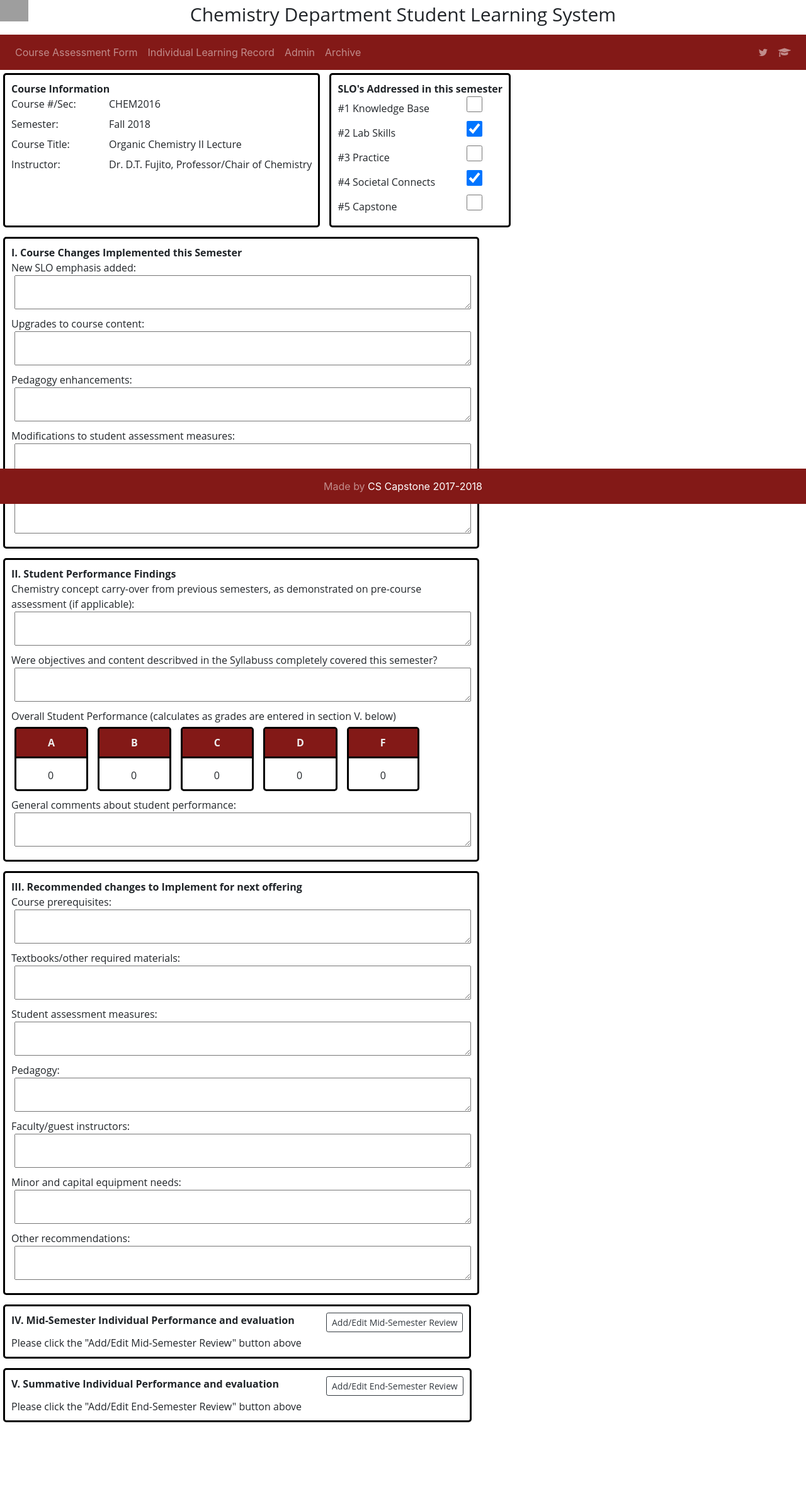
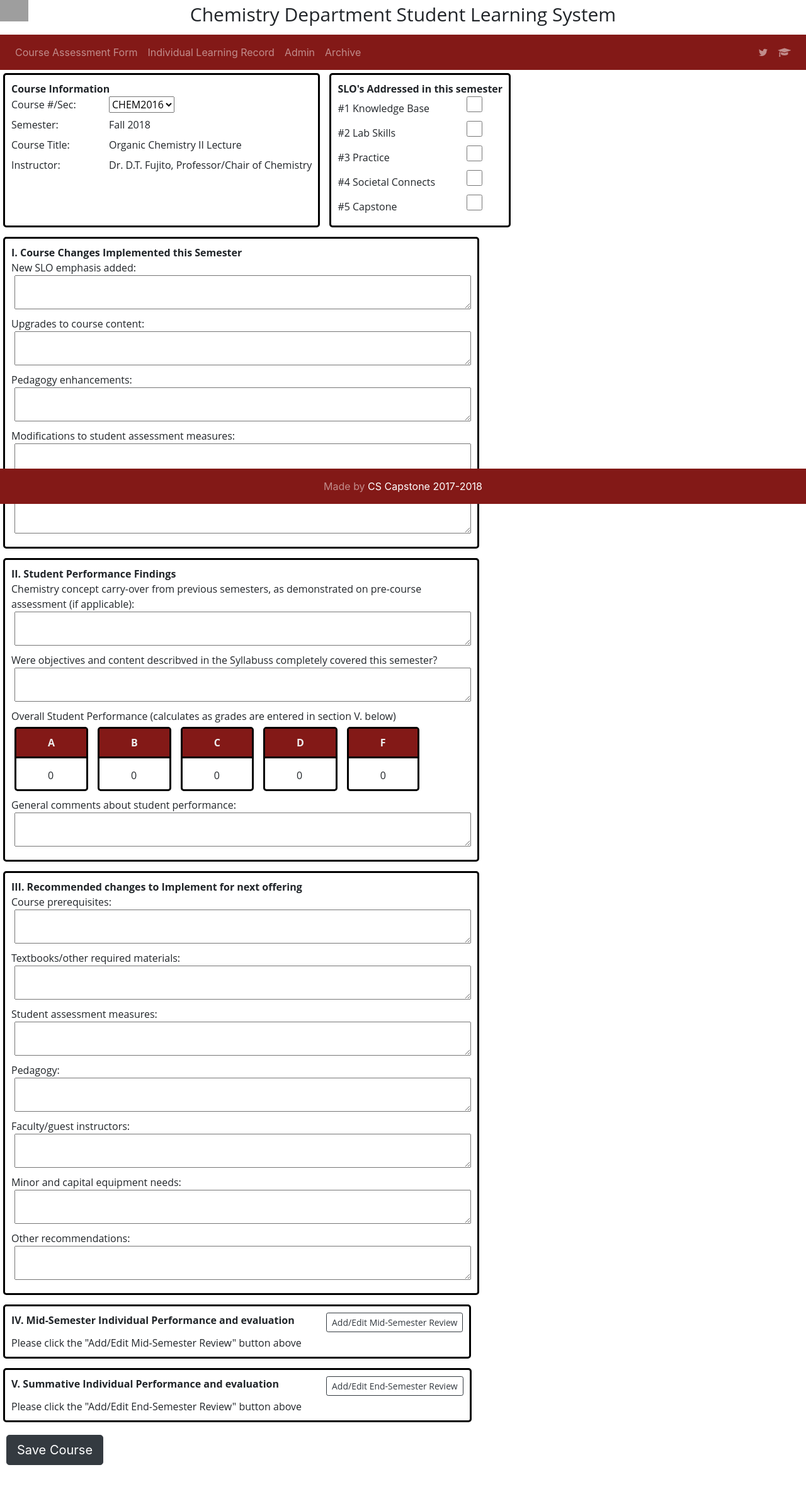
Before and after one commit to clubberstake/la-roche-course-assessment-ng, an Angular app: page /courseAssessmentWorksheet in a window 1280 px wide. Shown: the top 2364 px of the page at 63% size. Before the commit the page ends 2318 px from the top, so only its background shows below. Built offline with nearby package versions, Linux system fonts and the light colour scheme; grey boxes are pictures that could not be loaded.

Commit message:
Finalized the course assessment UI. Onto services and RESTful calls

```diff
--- a/src/app/course-assessment-worksheet/course-assessment-worksheet.component.css
+++ b/src/app/course-assessment-worksheet/course-assessment-worksheet.component.css
@@ -186,3 +186,7 @@
 .marginBottom {
   margin-bottom: 50px;
 }
+
+.saveButton{
+  margin: 10px;
+}
--- a/src/app/course-assessment-worksheet/course-assessment-worksheet.component.html
+++ b/src/app/course-assessment-worksheet/course-assessment-worksheet.component.html
@@ -4,7 +4,9 @@
       <span class="title">Course Information</span>
       <div>
         <label class="paddedLabel">Course #/Sec:</label>
-        <span>{{courseAssessment.courseInformation.courseNumberAndSection}}</span>
+        <select [(ngModel)]="selectedCourse" (change)="setCourse()">
+          <option [ngValue]="course" *ngFor="let course of courseList"> {{course.courseNumberAndSection}}</option>
+        </select>
       </div>
       <div>
         <label class="paddedLabel">Semester:</label>
@@ -201,6 +203,9 @@
       </div>
     </div>
   </div>
+  <div class="saveButton">
+    <button class="btn btn-lg btn-dark" (click)="saveCourse()">Save Course</button>
+  </div>
   <div class="marginBottom"></div>
   <!--spacer for footer -->
 </div>
--- a/src/app/course-assessment-worksheet/course-assessment-worksheet.component.ts
+++ b/src/app/course-assessment-worksheet/course-assessment-worksheet.component.ts
@@ -7,8 +7,7 @@ import { Cafs6Info } from './classes/cafs6-info';
 import { SemesterReview, SemesterLearningIssues } from './classes/course-semester-evaluation';
 import { CourseInformation } from './classes/course-information';
 import { CourseSLOs } from './classes/course-SLOs';
-import { NgbModal } from '@ng-bootstrap/ng-bootstrap';
-import { MidSemesterModalComponent } from './modals/mid-semester-modal/mid-semester-modal.component';
+import { FormGroup, FormBuilder } from '@angular/forms';
 
 @Component({
   selector: 'app-course-assessment-worksheet',
@@ -18,26 +17,31 @@ import { MidSemesterModalComponent } from './modals/mid-semester-modal/mid-semes
 export class CourseAssessmentWorksheetComponent implements OnInit {
 
   courseAssessment: CourseAssessment;
-  modalService: NgbModal;
   midSemesterReview: SemesterReview;
-  midSemesterReviewSaved: boolean;
   endSemesterReview: SemesterReview;
+  courseList: Array<CourseInformation>;
+  selectedCourse: CourseInformation;
 
   constructor() {
-    var courseInformation = new CourseInformation(0, 0, "CHEM2016", null, "Fall 2018", "Organic Chemistry II Lecture", "Dr. D.T. Fujito, Professor/Chair of Chemistry");
-    var courseSLOs = new CourseSLOs(0, 0, false, true, false, true, false);
+    var courseInformation = new CourseInformation(0, 0, "", null, "", "", "");
+    var courseSLOs = new CourseSLOs(0, 0, false, false, false, false, false);
     var cafs1Info = new Cafs1Info(0, 0, "", "", "", "", "");
     var cafs2Info = new Cafs2Info(0, 0, "", "", "", 0, 0, 0, 0, 0);
     var cafs3Info = new Cafs3Info(0, 0, "", "", "", "", "", "", "");
     var cafs6Info = new Cafs6Info(0, 0, "", "", "", "", "", "", "");
     var midSemesterReviews = new Array<SemesterReview>();
     var endSemesterReviews = new Array<SemesterReview>();
+    this.courseList = new Array<CourseInformation>();
     this.courseAssessment = new CourseAssessment(courseInformation, courseSLOs, cafs1Info, cafs2Info, cafs3Info, cafs6Info, midSemesterReviews, endSemesterReviews)
   }
 
   ngOnInit() {
     this.resetMidSemesterItem();
     this.resetEndSemesterItem();
+    this.courseList.push(new CourseInformation(1, 1, "CHEM2016", null, "Fall 2018", "Organic Chemistry II Lecture", "Dr. D.T. Fujito, Professor/Chair of Chemistry"));
+    this.courseList.push(new CourseInformation(2, 2, "CSCI4096", null, "Fall 2018", "Capstone I", "Mr. Jeffery Perdue"));
+    this.selectedCourse = this.courseList[0];
+    this.setCourse();
   }
 
   knowledgeBaseChecked(value: boolean) {
@@ -125,4 +129,8 @@ export class CourseAssessmentWorksheetComponent implements OnInit {
   hasEndSemesterReviews(): boolean {
     return this.courseAssessment.endSemesterReviews.length > 0 ? true : false;
   }
+
+  setCourse() {
+    this.courseAssessment.courseInformation = this.selectedCourse;
+  }
 }
```
Also changed, not shown: src/app/course-assessment-worksheet/service/course-service.service.ts (added, +26 -0 lines), src/app/services/url-service.service.ts (+8 -3 lines), 1 other file (tests, documents, lock files or other folders).
